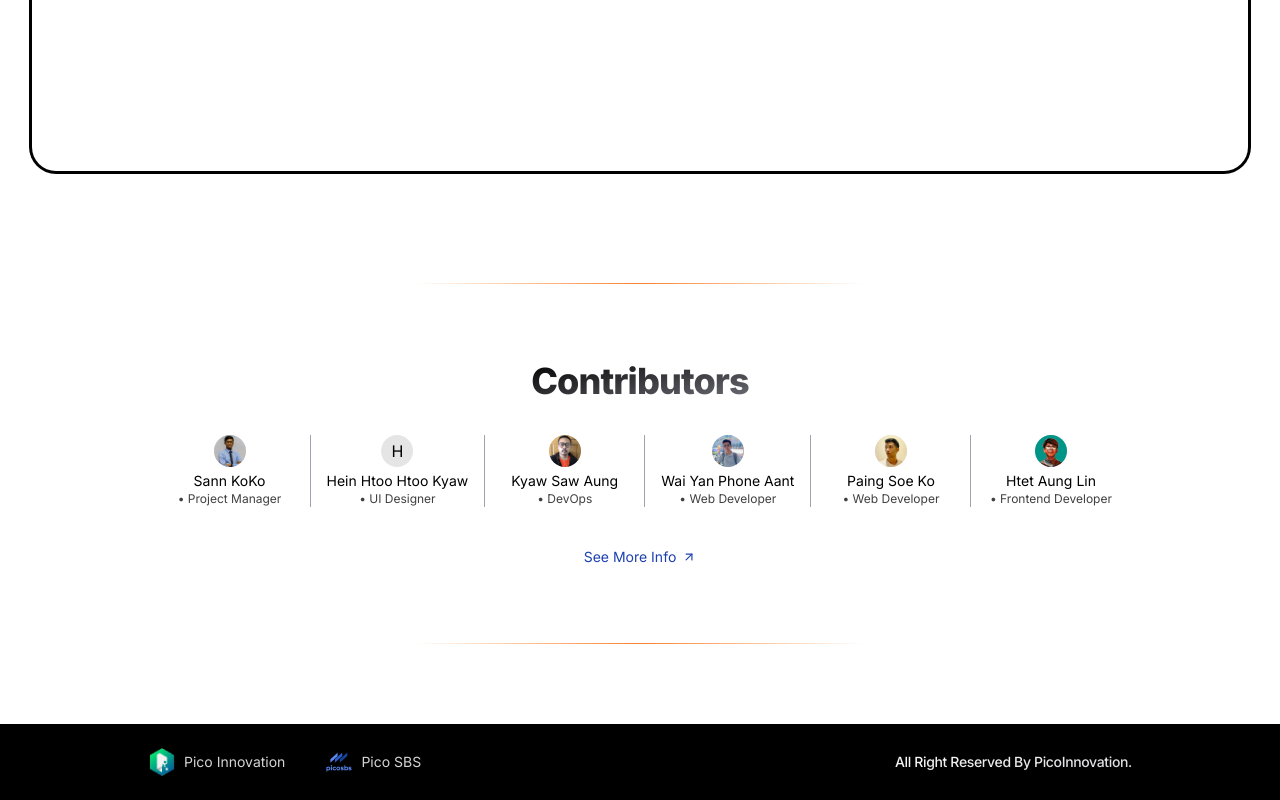
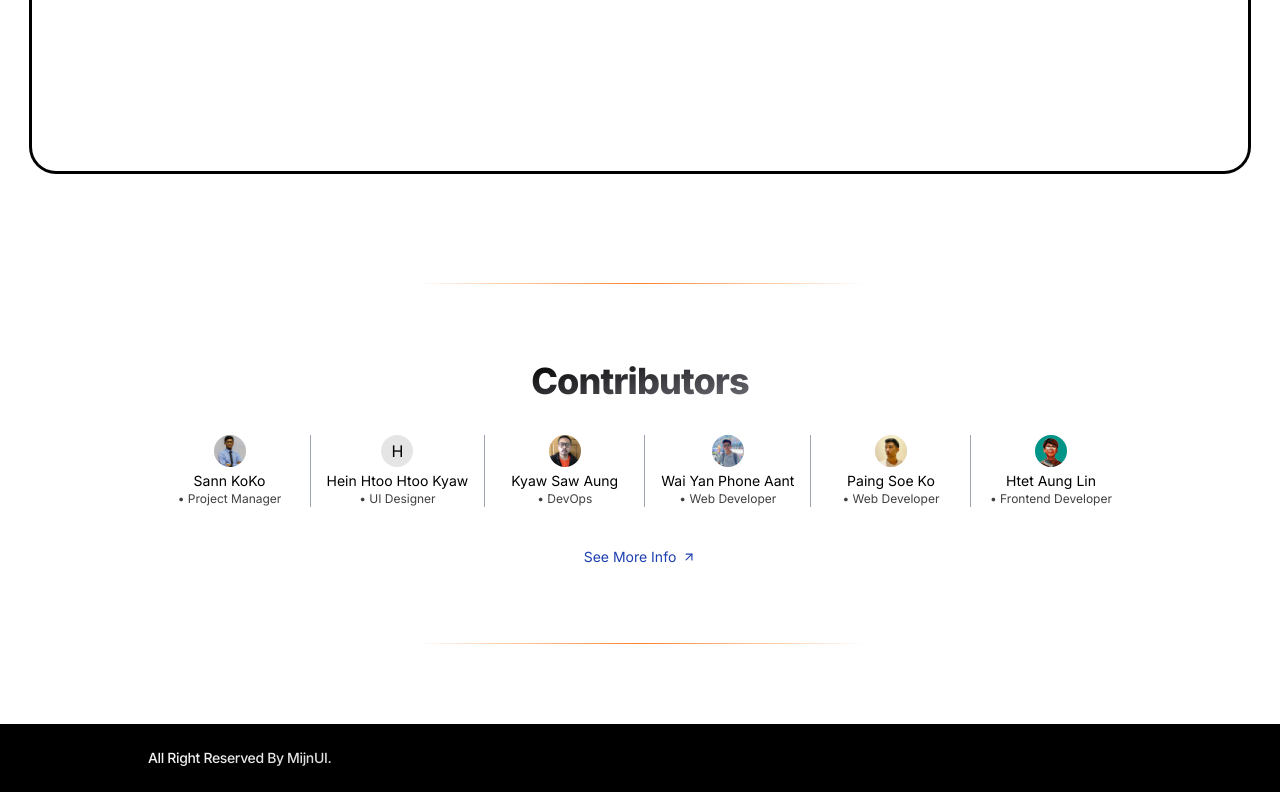
Before and after one commit to mijn-ui/mijn-ui, a Next.js app: page / in a window 1280 px wide. Shown: the part 1481-2281 px from the top of the page. Built offline with nearby package versions, Linux system fonts and the light colour scheme.

Commit message:
feat: remove footer logo

```diff
--- a/src/app/(index)/page.tsx
+++ b/src/app/(index)/page.tsx
@@ -52,20 +52,7 @@ const Home = () => {
         </div>
       </main>
 
-      <Footer
-        className="mt-20"
-        text="All Right Reserved By PicoInnovation."
-        companyInfo={[
-          {
-            name: "Pico Innovation",
-            logoURL: "/assets/picoinno.png",
-          },
-          {
-            name: "Pico SBS",
-            logoURL: "/assets/picosbs.png",
-          },
-        ]}
-      />
+      <Footer className="mt-20" text="All Right Reserved By MijnUI." />
     </div>
   );
 };
--- a/src/app/contributors/page.tsx
+++ b/src/app/contributors/page.tsx
@@ -1,11 +1,14 @@
+import React from "react";
+
 import Image from "next/image";
-import React from "react";
 import { LuArrowLeft, LuChevronLeft, LuChevronRight } from "react-icons/lu";
-import CONTRIBUTORS from "./data.json";
+
 import GridGradient from "@/components/decorators/grid-gradient";
 import Footer from "@/components/footer";
+import StyledLink from "@/components/typography/link";
 import SubTitle from "@/components/typography/sub-title";
-import StyledLink from "@/components/typography/link";
+
+import CONTRIBUTORS from "./data.json";
 
 const Contributors = () => {
   return (
@@ -35,17 +38,7 @@ const Contributors = () => {
 
       <Footer
         className="mt-20 sm:fixed sm:inset-x-0 sm:bottom-0 sm:m-0"
-        text="All Right Reserved By PicoInnovation."
-        companyInfo={[
-          {
-            name: "Pico Innovation",
-            logoURL: "/assets/picoinno.png",
-          },
-          {
-            name: "Pico SBS",
-            logoURL: "/assets/picosbs.png",
-          },
-        ]}
+        text="All Right Reserved By MijnUI."
       />
     </div>
   );
--- a/src/components/footer/index.tsx
+++ b/src/components/footer/index.tsx
@@ -1,19 +1,13 @@
-import { cn } from "@/utils";
-import Image from "next/image";
 import React from "react";
 
+import { cn } from "@/utils";
+
 type FooterProps = {
-  companyInfo: Array<Company> | Company;
   text: string;
   className?: string;
 };
 
-type Company = {
-  name: string;
-  logoURL: string;
-};
-
-const Footer = ({ companyInfo, className, text }: FooterProps) => {
+const Footer = ({ className, text }: FooterProps) => {
   return (
     <footer
       className={cn(
@@ -22,16 +16,6 @@ const Footer = ({ companyInfo, className, text }: FooterProps) => {
       )}
     >
       <div className="flex w-full max-w-screen-lg flex-col items-center justify-between gap-2 px-5 py-2 sm:flex-row">
-        <div className="flex items-center gap-10">
-          {Array.isArray(companyInfo) ? (
-            companyInfo.map((company) => (
-              <RenderCompanyInfo key={company.name} {...company} />
-            ))
-          ) : (
-            <RenderCompanyInfo {...companyInfo} />
-          )}
-        </div>
-
         <p className="bg-gradient-to-br from-white to-zinc-300 bg-clip-text text-xs font-medium tracking-tight text-transparent sm:text-sm">
           {text}
         </p>
@@ -40,17 +24,4 @@ const Footer = ({ companyInfo, className, text }: FooterProps) => {
   );
 };
 
-const RenderCompanyInfo = ({ name, logoURL }: Company) => (
-  <div className="flex items-center gap-2">
-    <Image
-      className="h-6 w-6 sm:h-7 sm:w-7"
-      src={logoURL}
-      alt={name}
-      width={40}
-      height={40}
-    />
-    <p className="text-xs text-neutral-300 sm:text-sm">{name}</p>
-  </div>
-);
-
 export default Footer;
```
